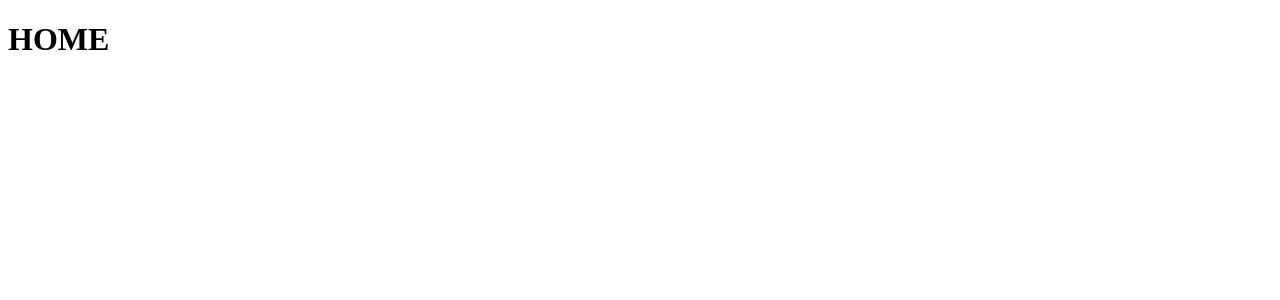
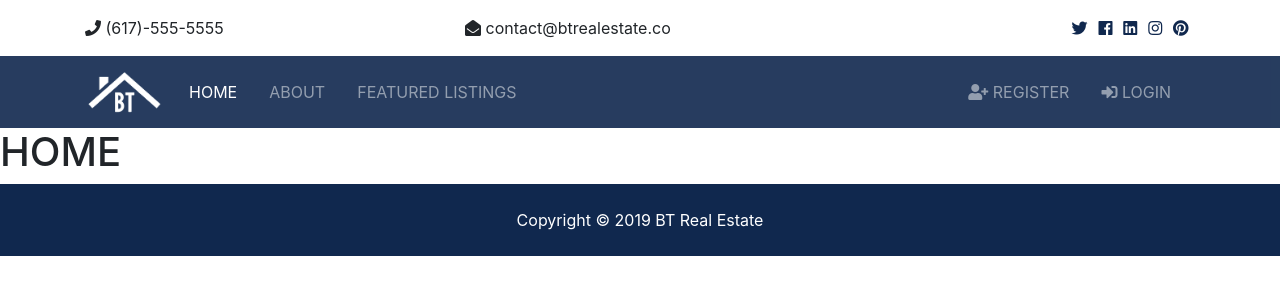
Before and after one commit to herisusantuy/btre_project, a Django app: page / in a window 1280 px wide. Before the commit the part shown is almost empty. Shown: the top 300 px of the page. Run offline with Django 3.2, Linux system fonts and the light colour scheme; some libraries are stand-ins or nearby versions.

Commit message:
[Heri Susanto] - Setting bootstrap layout

```diff
--- a/templates/base.html
+++ b/templates/base.html
@@ -1,12 +1,31 @@
+{% load static %}
 <!DOCTYPE html>
 <html lang="en">
   <head>
     <meta charset="UTF-8" />
     <meta name="viewport" content="width=device-width, initial-scale=1.0" />
     <meta http-equiv="X-UA-Compatible" content="ie=edge" />
+    <!-- Font Awesome -->
+    <link rel="stylesheet" href="{% static 'css/all.css' %}" />
+    <!-- Bootstrap -->
+    <link rel="stylesheet" href="{% static 'css/bootstrap.css' %}" />
+    <!-- Custom -->
+    <link rel="stylesheet" href="{% static 'css/style.css' %}" />
+    <!-- Lightbox -->
+    <link rel="stylesheet" href="{% static 'css/lightbox.min.css' %}" />
     <title>BR Real Estate</title>
   </head>
   <body>
-    {% block content %}{% endblock %}
+    <!-- Top Bar -->
+    {% include 'partials/_topbar.html' %}
+    <!-- Nav Bar -->
+    {% include 'partials/_navbar.html' %} {% block content %}{% endblock %}
+    <!-- Footer -->
+    {% include 'partials/_footer.html' %}
+
+    <script src="{% static 'js/jquery-3.3.1.min.js' %} "></script>
+    <script src="{% static 'js/bootstrap.bundle.min.js' %} "></script>
+    <script src="{% static 'js/lightbox.min.js' %} "></script>
+    <script src="{% static 'js/main.js' %} "></script>
   </body>
 </html>
--- /dev/null
+++ b/templates/partials/_footer.html
@@ -0,0 +1,5 @@
+<!-- Footer -->
+<footer id="main-footer" class="py-4 bg-primary text-white text-center">
+  Copyright &copy;
+  <span class="year"></span> BT Real Estate
+</footer>
--- /dev/null
+++ b/templates/partials/_navbar.html
@@ -0,0 +1,45 @@
+{% load static %}
+<!-- Navbar -->
+<nav class="navbar navbar-expand-lg navbar-dark bg-primary sticky-top">
+  <div class="container">
+    <a class="navbar-brand" href="index.html">
+      <img src=" {% static 'img/logo.png' %}" class="logo" alt="" />
+    </a>
+    <button
+      class="navbar-toggler"
+      type="button"
+      data-toggle="collapse"
+      data-target="#navbarNavAltMarkup"
+    >
+      <span class="navbar-toggler-icon"></span>
+    </button>
+    <div class="collapse navbar-collapse" id="navbarNavAltMarkup">
+      <ul class="navbar-nav">
+        <li class="nav-item active mr-3">
+          <a class="nav-link" href="index.html">Home</a>
+        </li>
+        <li class="nav-item mr-3">
+          <a class="nav-link" href="about.html">About</a>
+        </li>
+        <li class="nav-item mr-3">
+          <a class="nav-link" href="listings.html">Featured Listings</a>
+        </li>
+      </ul>
+
+      <ul class="navbar-nav ml-auto">
+        <li class="nav-item mr-3">
+          <a class="nav-link" href="register.html">
+            <i class="fas fa-user-plus"></i> Register</a
+          >
+        </li>
+        <li class="nav-item mr-3">
+          <a class="nav-link" href="login.html">
+            <i class="fas fa-sign-in-alt"></i>
+
+            Login</a
+          >
+        </li>
+      </ul>
+    </div>
+  </div>
+</nav>
--- /dev/null
+++ b/templates/partials/_topbar.html
@@ -0,0 +1,30 @@
+<!-- Top Bar -->
+<section id="top-bar" class="p-3">
+  <div class="container">
+    <div class="row">
+      <div class="col-md-4"><i class="fas fa-phone"></i> (617)-555-5555</div>
+      <div class="col-md-4">
+        <i class="fas fa-envelope-open"></i> contact@btrealestate.co
+      </div>
+      <div class="col-md-4">
+        <div class="social text-right">
+          <a href="#">
+            <i class="fab fa-twitter"></i>
+          </a>
+          <a href="#">
+            <i class="fab fa-facebook"></i>
+          </a>
+          <a href="#">
+            <i class="fab fa-linkedin"></i>
+          </a>
+          <a href="#">
+            <i class="fab fa-instagram"></i>
+          </a>
+          <a href="#">
+            <i class="fab fa-pinterest"></i>
+          </a>
+        </div>
+      </div>
+    </div>
+  </div>
+</section>
```
